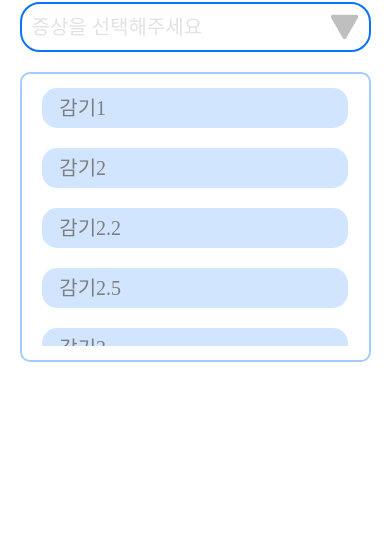
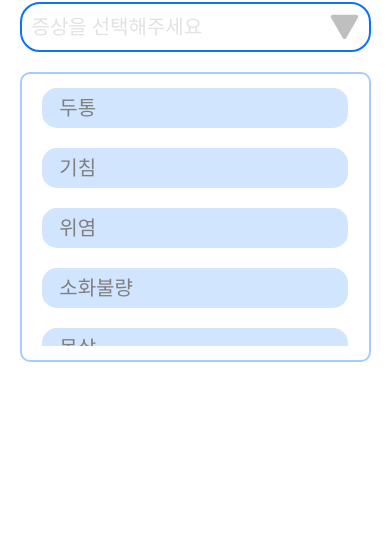
Before and after one commit to harksu/capstone, a React Native app: screen / in a window 390 px wide. Shown: the part 158-716 px from the top of the page. Built offline with nearby package versions, Linux system fonts and the light colour scheme; a web font is replaced by a local one.

Commit message:
feat :edit data

```diff
--- /dev/null
+++ b/Datas/Symptoms.js
@@ -0,0 +1,12 @@
+export const SYMTOMS = [
+  "두통",
+  "기침",
+  "위염",
+  "소화불량",
+  "몸살",
+  "비염",
+  "두드러기",
+  "관절염",
+  "코막힘",
+  "콧물",
+];
--- a/Screen/Recommend.js
+++ b/Screen/Recommend.js
@@ -9,6 +9,7 @@ import {
 import React, { useState } from "react";
 import Header from "../Components/Header";
 import Footer from "../Components/Footer";
+import { SYMTOMS } from "../Datas/Symptoms";
 const Recommend = () => {
   const [isShow, setIsShow] = useState(true);
   const [symptom, setSymptom] = useState("");
@@ -16,17 +17,6 @@ const Recommend = () => {
   const onPress = () => {
     setIsShow(!isShow);
   };
-
-  const templist = [
-    //이건 나중에 서버랑 이야기해서 맞추고
-    "감기1",
-    "감기2",
-    "감기2.2",
-    "감기2.5",
-    "감기3",
-    "감기4",
-    "감기5",
-  ];
 
   return (
     <View style={styles.container}>
@@ -47,7 +37,7 @@ const Recommend = () => {
           <View style={styles.menuContainer}>
             <View style={styles.menuItemBox}>
               <ScrollView>
-                {templist?.map((item, index) => {
+                {SYMTOMS?.map((item, index) => {
                   return (
                     <TouchableOpacity
                       style={styles.menuItem}
```
